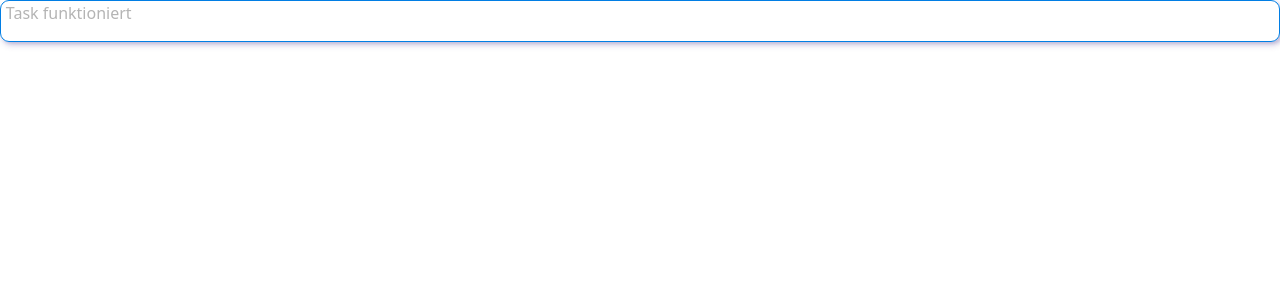
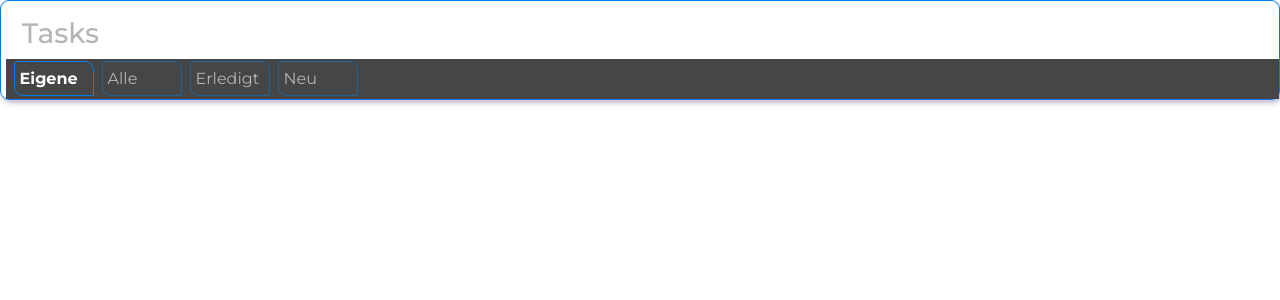
Before and after one commit to BeHinrichs/simpleCRM-Frontend, an Angular app: page /task in a window 1280 px wide. Shown: the top 300 px of the page. Built offline with nearby package versions, Linux system fonts and the light colour scheme.

Commit message:
update #10, Added Task Component, added Task-Head, added Task Filter without logic.

```diff
--- /dev/null
+++ b/src/app/dashboard/task/task-filter/task-filter.css
@@ -0,0 +1,30 @@
+.task-filter-container {
+    display: flex;
+    flex-direction: row;
+    background-color: var(--bg-color);
+    align-items: center;
+    height: 40px;
+    padding-left:0.5rem;
+    gap: 0.5rem;
+}
+.task-filter-link {
+
+    width: 5rem;
+    padding: 0.3rem 0.3rem 0.3rem 0.3rem;
+    border: 1px solid var(--accent-color-a2);
+    border-radius: 3px 9px 0 9px;
+    text-decoration: none;
+    font-family: montserrat;
+    color: var(--primary-color);
+    transition: all 0.255s ease-in-out;
+}
+.task-filter-link:hover {
+    border: 1px solid var(--accent-color);
+    font-weight: bold;
+}
+.task-filter-link-active {
+  background: linear-gradient(90deg, var(--accent-color-a1), var(--accent-color-b2));
+  color: white;
+  font-weight: bold;
+  border: 1px solid var(--accent-color);
+}
--- /dev/null
+++ b/src/app/dashboard/task/task-filter/task-filter.html
@@ -0,0 +1,15 @@
+<div class="task-filter-container">
+    <a
+        *ngFor="let filter of filters"
+        class="task-filter-link"
+        [class.task-filter-link-active]="selectedFilter === filter"
+        (click)="setFilter(filter)">
+        {{ filter.label }}
+    </a>
+</div>
+
+
+<!-- <a hfre="own" class="task-filter-link">Eigene</a>
+    <a href="all" class="task-filter-link">Alle</a>
+    <a href="new" class="task-filter-link">Neu</a>
+    <a href="done" class="task-filter-link">erledigt</a> -->
--- /dev/null
+++ b/src/app/dashboard/task/task-filter/task-filter.ts
@@ -0,0 +1,22 @@
+import { Component } from '@angular/core';
+import { NgForOf } from '@angular/common';
+
+@Component({
+  selector: 'app-task-filter',
+  imports: [NgForOf],
+  templateUrl: './task-filter.html',
+  styleUrl: './task-filter.css'
+})
+export class TaskFilter {
+  filters = [
+    { label: 'Eigene', value: 'own' },
+    { label: 'Alle', value: 'all' },
+    { label: 'Erledigt', value: 'done' },
+    { label: 'Neu', value: 'new' }
+  ];
+  selectedFilter = this.filters[0];
+
+  setFilter(filter: any) {
+    this.selectedFilter = filter;
+  }
+}
--- a/src/app/dashboard/task/task-head/task-head.css
+++ b/src/app/dashboard/task/task-head/task-head.css
@@ -0,0 +1,5 @@
+.task-head-h3 {
+    font-family: montserrat;
+    padding-left: 1rem;
+    padding-top: 1rem;
+}
--- a/src/app/dashboard/task/task-head/task-head.html
+++ b/src/app/dashboard/task/task-head/task-head.html
@@ -1 +1 @@
-<p>task-head works!</p>
+<h3 class="task-head-h3">Tasks</h3>
--- a/src/app/dashboard/task/task.css
+++ b/src/app/dashboard/task/task.css
@@ -1,5 +1,6 @@
 .task-container {
     display: flex;
+    flex-direction: column;
     width:100%;
     height:100%;
     margin-bottom: 0.8rem;;
--- a/src/app/dashboard/task/task.html
+++ b/src/app/dashboard/task/task.html
@@ -1,5 +1,6 @@
 
 
 <section class="task-container">
-    <p>Task funktioniert</p>
+    <app-task-head></app-task-head>
+    <app-task-filter></app-task-filter>
 </section>
--- a/src/app/dashboard/task/task.ts
+++ b/src/app/dashboard/task/task.ts
@@ -1,8 +1,10 @@
 import { Component } from '@angular/core';
+import { TaskHead } from "./task-head/task-head";
+import { TaskFilter } from "./task-filter/task-filter";
 
 @Component({
   selector: 'app-task',
-  imports: [],
+  imports: [TaskHead, TaskFilter],
   templateUrl: './task.html',
   styleUrl: './task.css'
 })
--- a/src/app/login/login.css
+++ b/src/app/login/login.css
@@ -85,78 +85,3 @@
     font-size: 0.5rem;
     margin-left: 1rem;
 }
-
-
-.button {
-    justify-content: center;
-    align-items: center;
-    margin-top: 1rem;
-    cursor: pointer;
-    border-radius: 16px;
-    border: none;
-    padding: 1px;
-    background: radial-gradient(circle 80px at 80% -10%, #ffffff, #181b1b);
-    position: relative;
-    width: 80px;
-    height: 30px;
-}
-.button::after {
-  content: "";
-  position: absolute;
-  width: 65%;
-  height: 60%;
-  border-radius: 60px;
-  top: 0;
-  right: 0;
-  box-shadow: 0 0 20px #ffffff38;
-  z-index: -1;
-}
-
-.blob1 {
-  position: absolute;
-  width: 40px;
-  height: 100%;
-  border-radius: 16px;
-  bottom: 0;
-  left: 0;
-  background: radial-gradient(
-    circle 60px at 0% 100%,
-    #3fe9ff,
-    #0000ff80,
-    transparent
-  );
-  box-shadow: -10px 10px 30px #0051ff2d;
-}
-
-.inner {
-  padding: 7px;
-  border-radius: 14px;
-  color: rgb(190, 190, 190);
-  font-size: 0.7rem;
-  z-index: 3;
-  position: relative;
-  background: radial-gradient(circle 80px at 80% -50%, #777777, #0f1111);
-  width: 78px;
-  height: 28px;
-}
-.inner:active {
-    font-weight:lighter;
-    box-shadow: none;
-    border: 1px solid rgb(101, 168, 255);
-    /* transform: translateY(2px); */
-}
-.inner::before {
-  content: "";
-  width: 100%;
-  height: 100%;
-  left: 0;
-  top: 0;
-  border-radius: 14px;
-  background: radial-gradient(
-    circle 60px at 0% 100%,
-    #00e1ff1a,
-    #0000ff11,
-    transparent
-  );
-  position: absolute;
-}
--- a/src/styles.css
+++ b/src/styles.css
@@ -16,6 +16,7 @@
     --third-color: whitesmoke;
     --accent-color: rgb(1, 126, 228);
     --accent-color-a: rgba(1, 126, 228, 0.2);
+    --accent-color-a2: rgba(1, 126, 228, 0.5);
     --text-color: grey;
     --bg-color: rgb(70, 70, 70);
     --error-color: orangered;
@@ -33,3 +34,95 @@ body {
 a {
     text-decoration: none;
 }
+
+/* ##################### Component Styles ################## */
+
+.button {
+    justify-content: center;
+    align-items: center;
+    margin-top: 1rem;
+    cursor: pointer;
+    border-radius: 16px;
+    border: none;
+    padding: 1px;
+    background: radial-gradient(circle 80px at 80% -10%, #ffffff, #181b1b);
+    position: relative;
+    width: 80px;
+    height: 30px;
+}
+.button::after {
+  content: "";
+  position: absolute;
+  width: 65%;
+  height: 60%;
+  border-radius: 60px;
+  top: 0;
+  right: 0;
+  box-shadow: 0 0 20px #ffffff38;
+  z-index: -1;
+}
+
+.blob1 {
+  position: absolute;
+  width: 40px;
+  height: 100%;
+  border-radius: 16px;
+  bottom: 0;
+  left: 0;
+  background: radial-gradient(
+    circle 60px at 0% 100%,
+    #3fe9ff,
+    #0000ff80,
+    transparent
+  );
+  box-shadow: -10px 10px 30px #0051ff2d;
+}
+.blob2 {
+  position: absolute;
+  width: 40px;
+  height: 100%;
+  border-radius: 16px;
+  bottom: 0;
+  right: 0;
+  background: radial-gradient(
+    circle 100px at 0% 100%,
+    #3fe9ff,
+    #0000ff80,
+    /* #0000ff80,
+    #3fe9ff, */
+    transparent
+  );
+  box-shadow: -10px 10px 30px #0051ff2d;
+}
+.inner {
+  padding: 7px;
+  border-radius: 14px;
+  color: rgb(190, 190, 190);
+  font-size: 0.7rem;
+  z-index: 3;
+  position: relative;
+  background: radial-gradient(circle 80px at 80% -50%, #777777, #0f1111);
+  width: 78px;
+  height: 28px;
+}
+.inner:active {
+    font-weight:lighter;
+    box-shadow: none;
+    border: 1px solid rgb(101, 168, 255);
+    /* transform: translateY(2px); */
+}
+.inner::before {
+  content: "";
+  width: 100%;
+  height: 100%;
+  left: 0;
+  top: 0;
+  border-radius: 14px;
+  background: radial-gradient(
+    circle 60px at 0% 100%,
+    #00e1ff1a,
+    #0000ff11,
+    transparent
+  );
+  position: absolute;
+}
```
Also changed, not shown: src/app/dashboard/navigation/navigation.css (+0 -91 lines), 1 other file (tests, documents, lock files or other folders).
